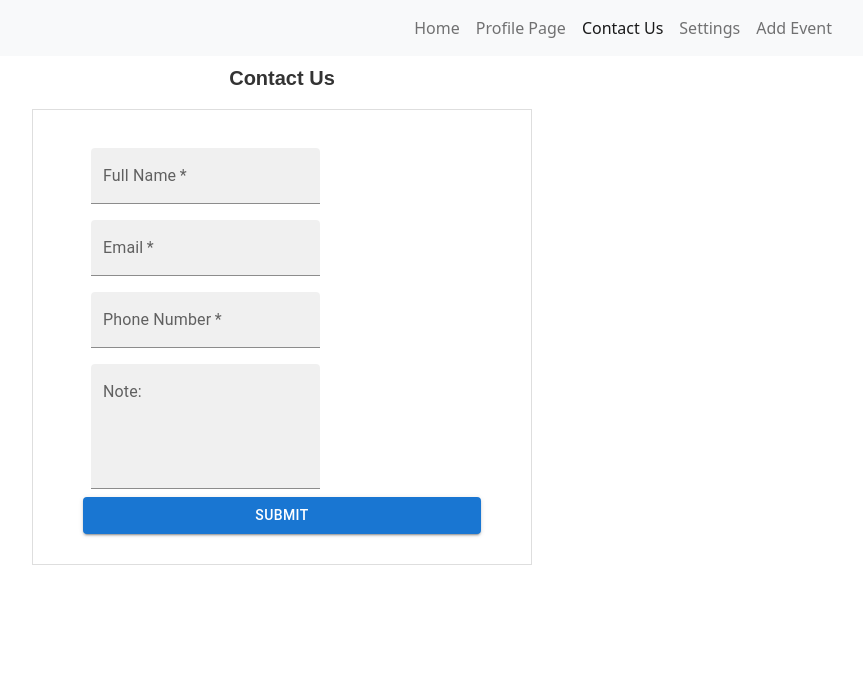
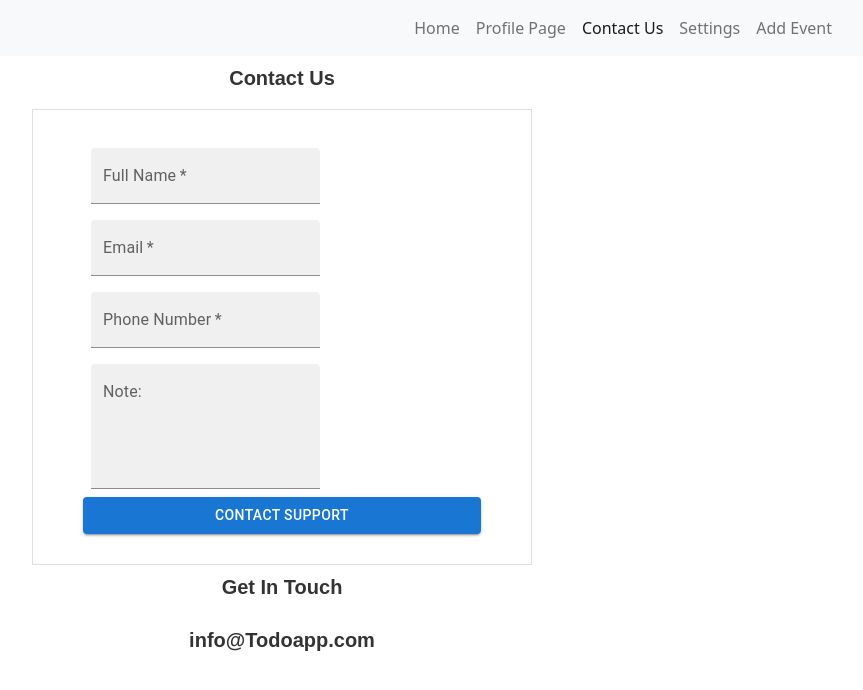
Before and after one commit to asingh19app/TODO-APP, a React (Create React App) app in the folder todo-app/: page /contactus in a window 1280 px wide. Shown: the top 690 px of the page, without its empty margins (358-1221 px from the left). Built offline with nearby package versions, Linux system fonts and the light colour scheme.

Commit message:
cosmetic changes to contact page

```diff
--- a/todo-app/src/pages/ContactUs.js
+++ b/todo-app/src/pages/ContactUs.js
@@ -52,9 +52,16 @@ export default function ContactUs() {
           defaultValue=""
           variant="filled"
           />
-      </div>
-      <Button variant="contained">Submit</Button>
-    </Box>
-    </div>
+       </div>
+       <Button variant="contained">Contact Support</Button>
+       </Box>
+
+
+       <h1>Get In Touch</h1>
+       <h1>info@Todoapp.com</h1>
+
+
+        </div>
+
   );
     }
```
